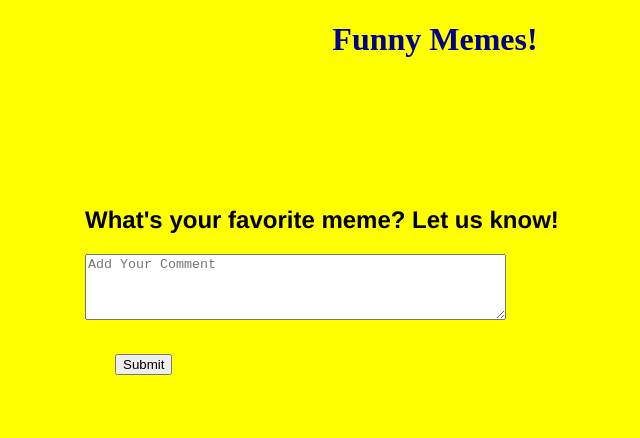
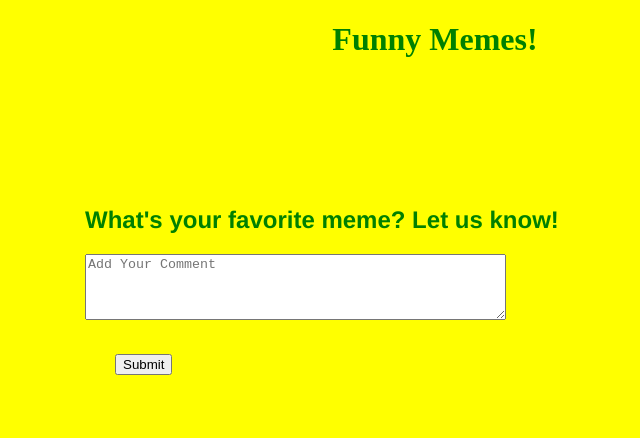
Before and after one commit to mikestah808/meme-page-app, a plain HTML site: page src/index.html in a window 1280 px wide. Shown: the whole page, without its empty margins (205-845 px from the left). Drawn offline with Linux system fonts and the light colour scheme; no server answers.

```diff
--- a/src/index.css
+++ b/src/index.css
@@ -1,6 +1,10 @@
 h1 {
-    color: darkblue;
+    color: green;
     text-align: center;
+}
+
+h2 {
+  color: green;
 }
 
 
@@ -15,6 +19,7 @@ body {
     font-family: "Helvetica Neue";
     background: yellow;
     padding: 30px;
+    text-align: left;
   }
 
   /* ID selector to select the element with id 'main-header' */
@@ -33,6 +38,7 @@ body {
     background: yellow;
   }
 
+
   .red-heart {
     color: red;
   }
--- a/src/index.html
+++ b/src/index.html
@@ -17,7 +17,7 @@
 </div>
 
 
-<div>
+<div id="comment-box">
   <h2>What's your favorite meme? Let us know!</h2>
   <form id="commentForm" class="form">
     <textarea placeholder="Add Your Comment" rows="4" cols="50"></textarea>
```
Also changed, not shown: 1 other file.
